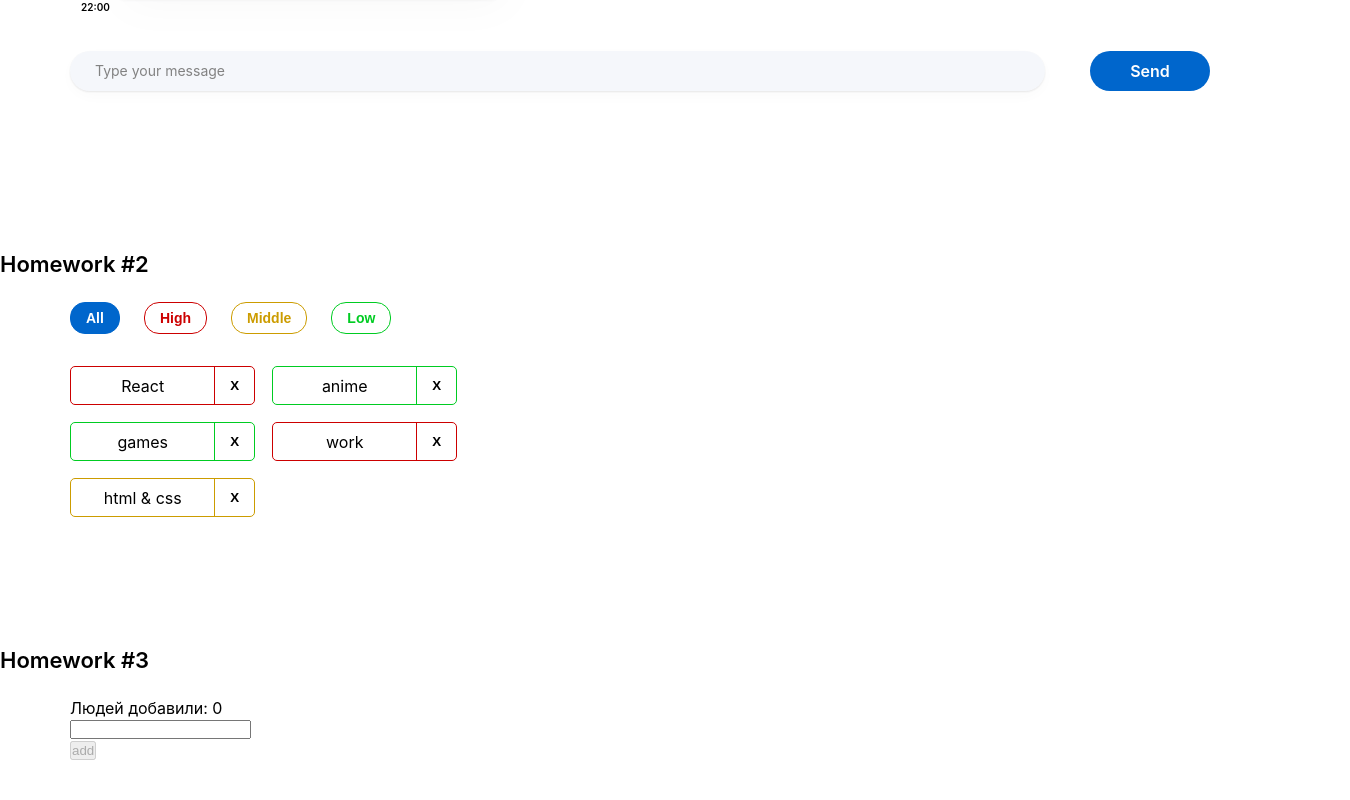
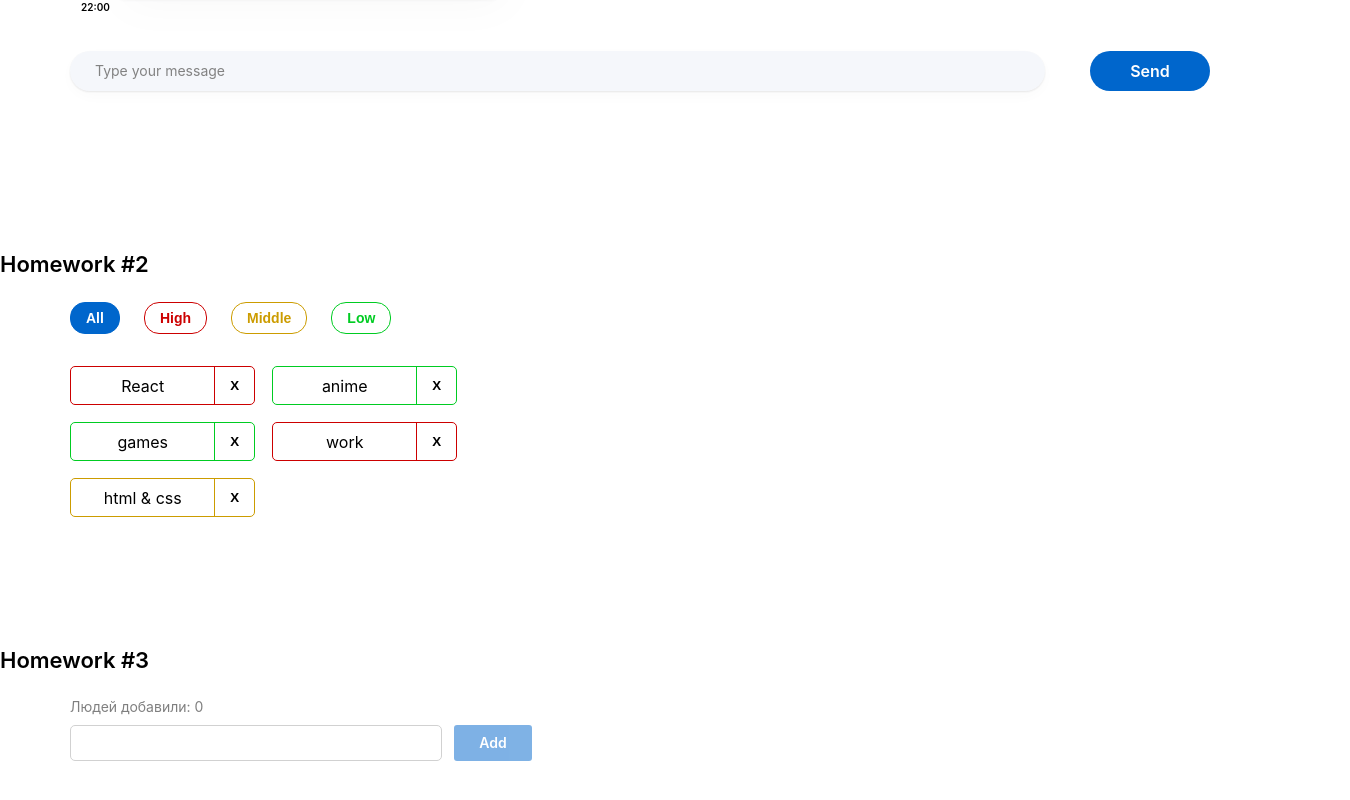
Before and after one commit to MarinaZapasnik/home-work-sprint2, a React (Create React App) app: page /#/pre-junior in a window 1280 px wide. Shown: the part 320-1120 px from the top of the page, 1350 px wide, since content can reach past the window. Before the commit the page ends 1080 px from the top, so only its background shows below. Built offline with nearby package versions, Linux system fonts and the light colour scheme.

Commit message:
HW3-2-styles

```diff
--- a/src/s2-homeworks/hw03/Greeting.module.css
+++ b/src/s2-homeworks/hw03/Greeting.module.css
@@ -1,35 +1,81 @@
 .greetingForm {
+    width: 1280px;
+    height: 372px;
+    display: flex;
+    flex-direction: column;
+    gap: 10px;
 }
 
 .inputAndButtonContainer {
+    display: flex;
+    gap: 12px;
 }
 
 .error {
+    font-family: var(--font-family);
+    font-weight: 400;
+    font-size: 14px;
+    color: #c00;
 }
 
 .input {
+    border: 1px solid #d1d1d1;
+    border-radius: 5px;
+    width: 372px;
+    height: 36px;
 }
 
 .input:focus {
+
+    border: 1px solid #d1d1d1;
+    border-radius: 5px;
+    width: 372px;
+    height: 36px;
 }
 
 .errorInput {
+    border: 1px solid #c00;
+    border-radius: 5px;
+    width: 372px;
+    height: 36px;
 }
 
 .button {
+    border: none;
+    border-radius: 3px;
+    padding: 5px 24px;
+    width: 78px;
+    height: 36px;
+    background: #06c;
+    font-family: var(--font-family);
+    font-weight: 600;
+    font-size: 14px;
+    line-height: 143%;
+    color: #fff;
 }
 
 .button:focus {
+    background-color: rgb(17, 6, 146);
 }
 
 .button:active {
+    background-color: rgb(52, 44, 147);
 }
 
 .button:disabled {
+    opacity: 0.5;
 }
 
 .text {
+    font-family: var(--font-family);
+    font-weight: 400;
+    font-size: 14px;
+    color: rgba(0, 0, 0, 0.5);
 }
 
 .greeting {
+    font-family: var(--font-family);
+    font-weight: 500;
+    font-size: 14px;
+    color: #000;
 }
--- a/src/s2-homeworks/hw03/Greeting.tsx
+++ b/src/s2-homeworks/hw03/Greeting.tsx
@@ -25,7 +25,7 @@
         lastUserName,
     } // деструктуризация пропсов
 ) => {
-    const inputClass = s.errorInput // need to fix with (?:)
+    const inputClass = error ? s.errorInput : s.input // need to fix with (?:)
 
     return (
         <div id={'hw3-form'} className={s.greetingForm}>
@@ -57,7 +57,7 @@
                     className={s.button}
                     disabled={!name.trim()}
                 >
-                    add
+                    Add
                 </button>
             </div>
 
```
